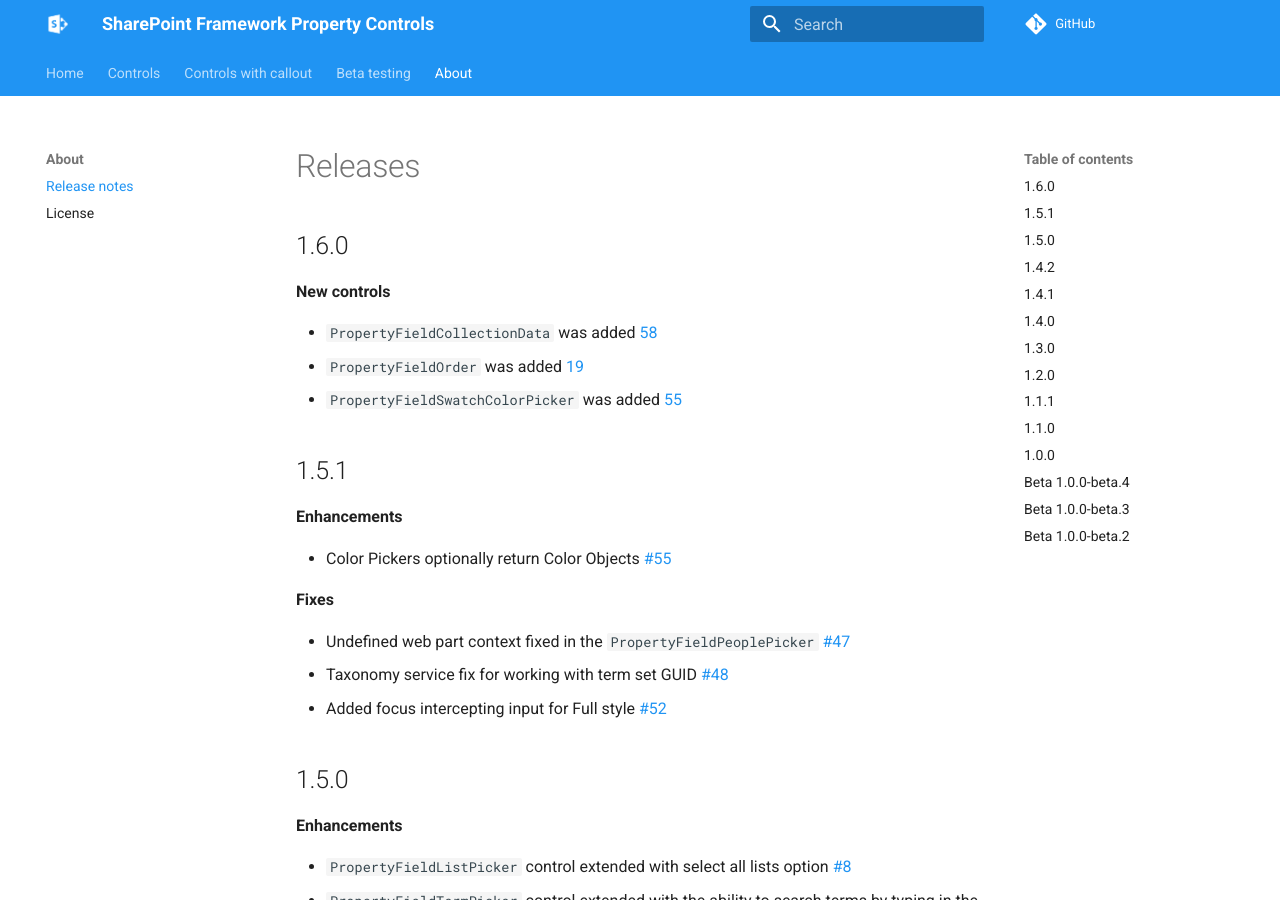
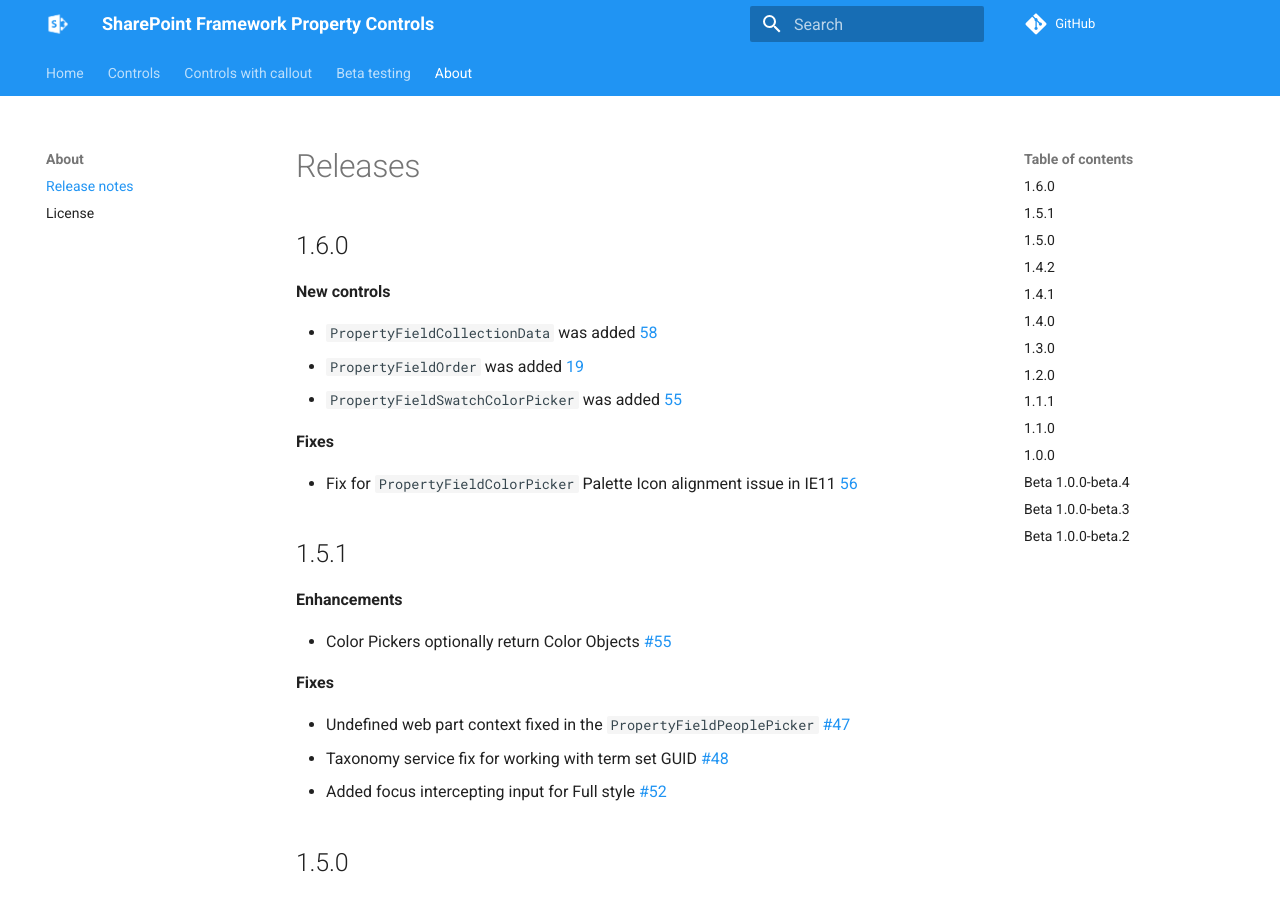
Before and after one commit to pnp/sp-dev-fx-property-controls, an MkDocs documentation site: the page built from docs/documentation/docs/about/release-notes.md, in a window 1280 px wide and 900 px high. Built offline with MkDocs 1.6.1 and Material for MkDocs 9.7.7, drawn with Linux system fonts in a browser that asks for light colours; comment, search, counter and statistics services are not loaded; old or Windows-style settings are respelled for this version of MkDocs.

Commit message:
Updated changelog

```diff
--- a/docs/documentation/docs/about/release-notes.md
+++ b/docs/documentation/docs/about/release-notes.md
@@ -7,6 +7,10 @@
 - `PropertyFieldCollectionData` was added [58](https://github.com/SharePoint/sp-dev-fx-property-controls/issues/58)
 - `PropertyFieldOrder` was added [19](https://github.com/SharePoint/sp-dev-fx-property-controls/issues/19)
 - `PropertyFieldSwatchColorPicker` was added [55](https://github.com/SharePoint/sp-dev-fx-property-controls/issues/55)
+
+**Fixes**
+
+- Fix for `PropertyFieldColorPicker` Palette Icon alignment issue in IE11 [56](https://github.com/SharePoint/sp-dev-fx-property-controls/issues/56)
 
 ## 1.5.1
 
```
Also changed, not shown: CHANGELOG.md.
